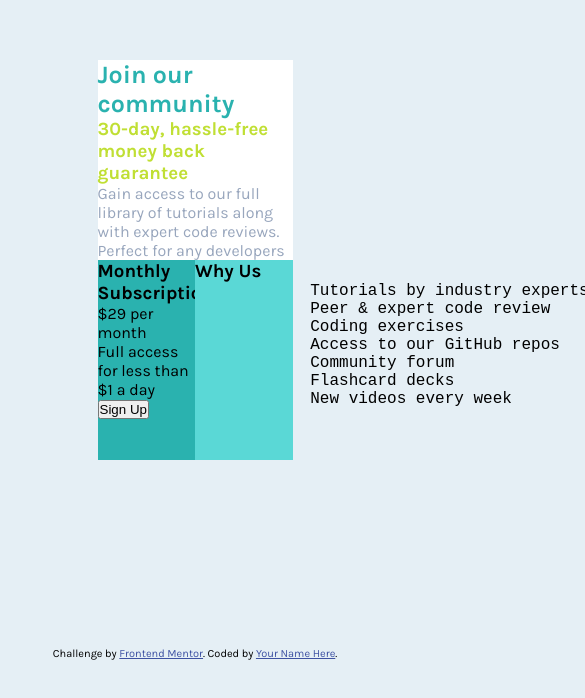
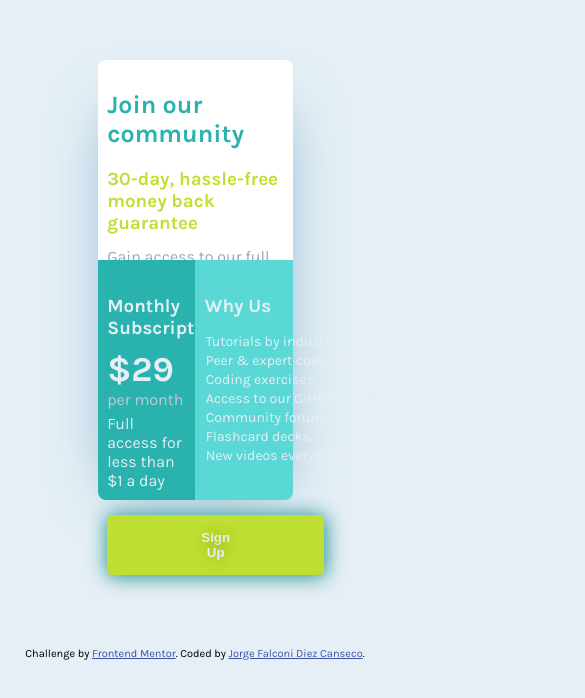
Before and after one commit to jfalconidc/Frontend-Mentor-single-price-grid-component-master, a plain HTML site: page index.html in a window 390 px wide. Shown: the part 140-838 px from the top of the page, 585 px wide, since content can reach past the window. Drawn offline with Linux system fonts and the light colour scheme.

Commit message:
Pendiente de responsive

```diff
--- a/index.html
+++ b/index.html
@@ -30,8 +30,8 @@
       <div class="container21">
         <div class="content2">
           <h3>Monthly Subscription</h3>
-          <p><span>&dollar;29 </span>per month</p>
-          <p>Full access for less than &dollar;1 a day</p>
+          <p id="month"><span>&dollar;29 </span>per month</p>
+          <p id="access">Full access for less than &dollar;1 a day</p>
           <button type="button">Sign Up</button>
         </div>
       </div>
@@ -54,7 +54,7 @@
   <footer>
     <p class="attribution">
       Challenge by <a href="https://www.frontendmentor.io?ref=challenge" target="_blank">Frontend Mentor</a>.
-      Coded by <a href="#">Your Name Here</a>.
+      Coded by <a href="#">Jorge Falconi Diez Canseco</a>.
     </p>
   </footer>
 </body>
--- a/styles/style.css
+++ b/styles/style.css
@@ -26,29 +26,39 @@ body {
     left: 50%;
     margin-top: -200px;
     margin-left: -25%;
+    box-shadow: 1px 40px 60px -15px hsl(204, 43%, 63%);
 }
 
 .container1 {
     width: 100%;
     height: 200px;
     background-color: hsl(0, 100%, 100%);
+    position: relative;
+    border-top-left-radius: 8px;
+    border-top-right-radius: 8px;
 }
 
 .container2 {
     width: 100%;
+    height: 240px;
     display: flex;
+    color: hsl(204, 43%, 93%);
 }
 
 .container21 {
     width: 50%;
-    height: 200px;
+    height: 240px;
     background-color: hsl(179, 62%, 43%);
+    position: relative;
+    border-bottom-left-radius: 8px;
 }
 
 .container22 {
     width: 50%;
-    height: 200px;
+    height: 240px;
     background-color: hsl(179, 62%, 60%);
+    position: relative;
+    border-bottom-right-radius: 8px;
 }
 
 .content1 h1 {
@@ -60,8 +70,81 @@ body {
 .content1 h3 {
     color: hsl(71, 73%, 54%);
     font-weight: 700;
+    margin-top: 20px;
 }
 
 .content1 p {
     color: hsl(218, 22%, 67%);
+    line-height: 25px;
+    margin-top: 10px;
 }
+
+.content1 {
+    width: 90%;
+    height: 140px;
+    position: absolute;
+    top: 50%;
+    left: 50%;
+    margin-top: -70px;
+    margin-left: -45%;
+}
+
+#month {
+    color: hsl(218, 22%, 80%);
+    margin-top: 10px;
+}
+
+#month span {
+    font-size: 35px;
+    color: hsl(204, 43%, 93%);
+    vertical-align: middle;
+    font-weight: 700;
+}
+
+#access {
+    margin-top: 5px;
+}
+
+.content2 button {
+    margin-top: 25px;
+    padding: 15px 94px;
+    background-color: hsl(71, 73%, 54%);
+    border: 0;
+    border-radius: 5px;
+    color: hsl(204, 43%, 93%);
+    font-weight: 700;
+    box-shadow: 1px 1px 19px 1px hsl(179, 62%, 35%);
+    text-shadow: 1px 1px 15px hsl(71, 73%, 38%);
+}
+
+.content2 {
+    width: 80%;
+    height: 170px;
+    position: absolute;
+    top: 50%;
+    left: 50%;
+    margin-top: -85px;
+    margin-left: -40%;
+}
+
+.content3 {
+    width: 80%;
+    height: 170px;
+    position: absolute;
+    top: 50%;
+    left: 50%;
+    margin-top: -85px;
+    margin-left: -40%;
+}
+
+.content3 pre {
+    margin-top: 15px;
+    line-height: 19px;
+    font-family: "Karla", sans-serif;
+    font-optical-sizing: auto;
+    font-weight: 400;
+    font-style: normal;
+    font-size: 14px;
+    width: 188px;
+    margin-left: -39px;
+}
```
